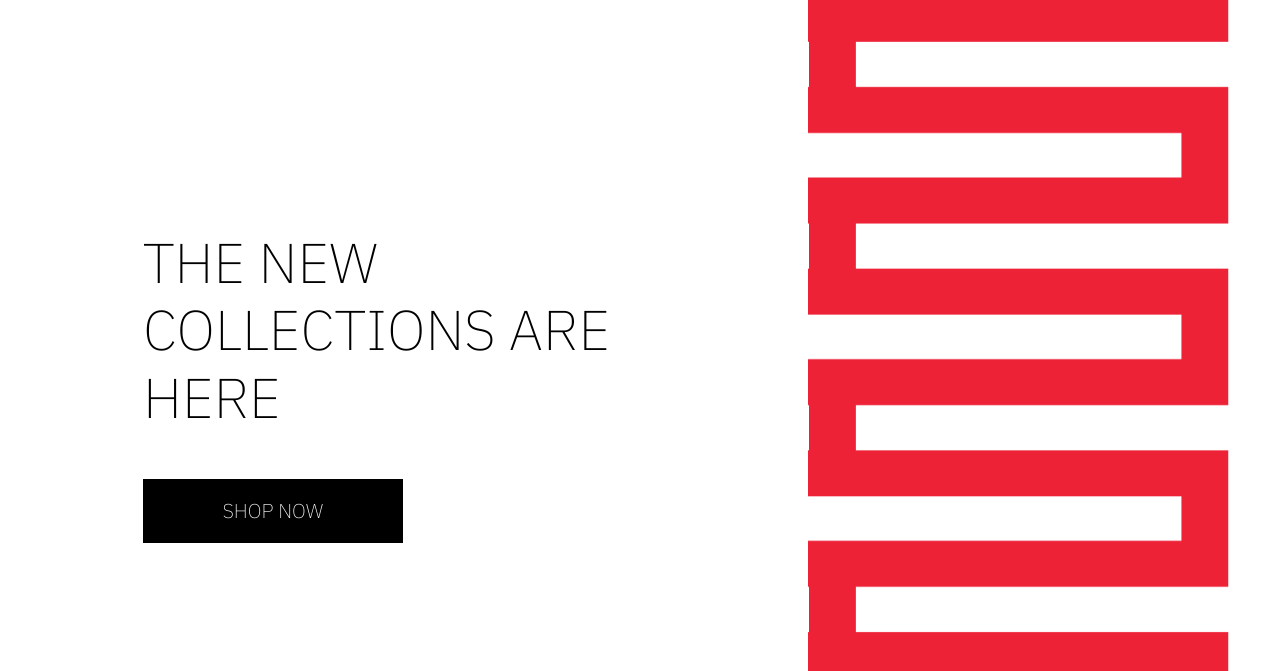
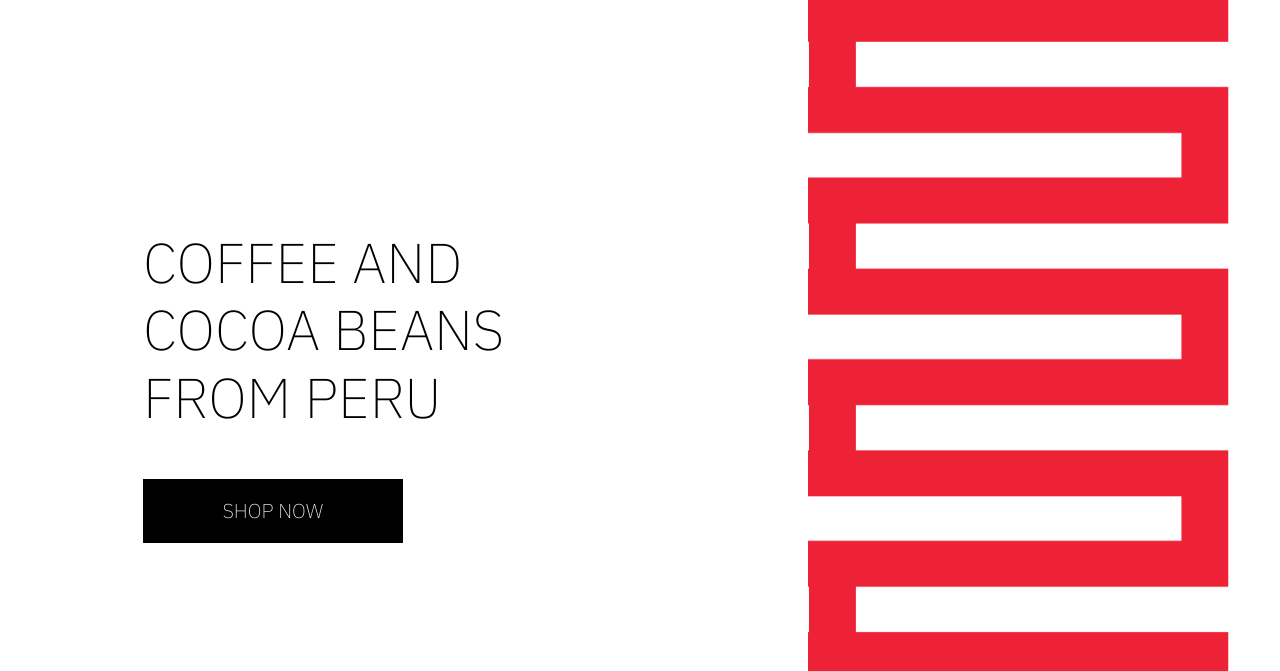
Before and after one commit to Julia-IO/nativo_beans, a Django app: page / in a window 1280 px wide. Shown: the part 72-743 px from the top of the page. Run offline with Django 3.2, Linux system fonts and the light colour scheme; some libraries are stand-ins or nearby versions.

```diff
--- a/home/templates/home/index.html
+++ b/home/templates/home/index.html
@@ -14,7 +14,7 @@
         <div class="row h-100">
             <div class="col-7 col-md-6 my-auto">
                 <h1 class="display-4 logo-font text-black">
-                    The new collections are here
+                    Coffee and Cocoa Beans from Peru
                 </h1>
                 <div class="my-5">
                     <h4>
--- a/static/css/base.css
+++ b/static/css/base.css
@@ -9,6 +9,8 @@ body {
     color: #555;
     font-family: 'IBM Plex Sans', sans-serif;
 }
+
+
 
 /* from Bulma */
 .icon {
```
Also changed, not shown: media/homepage_background_image_2.png (deleted).
